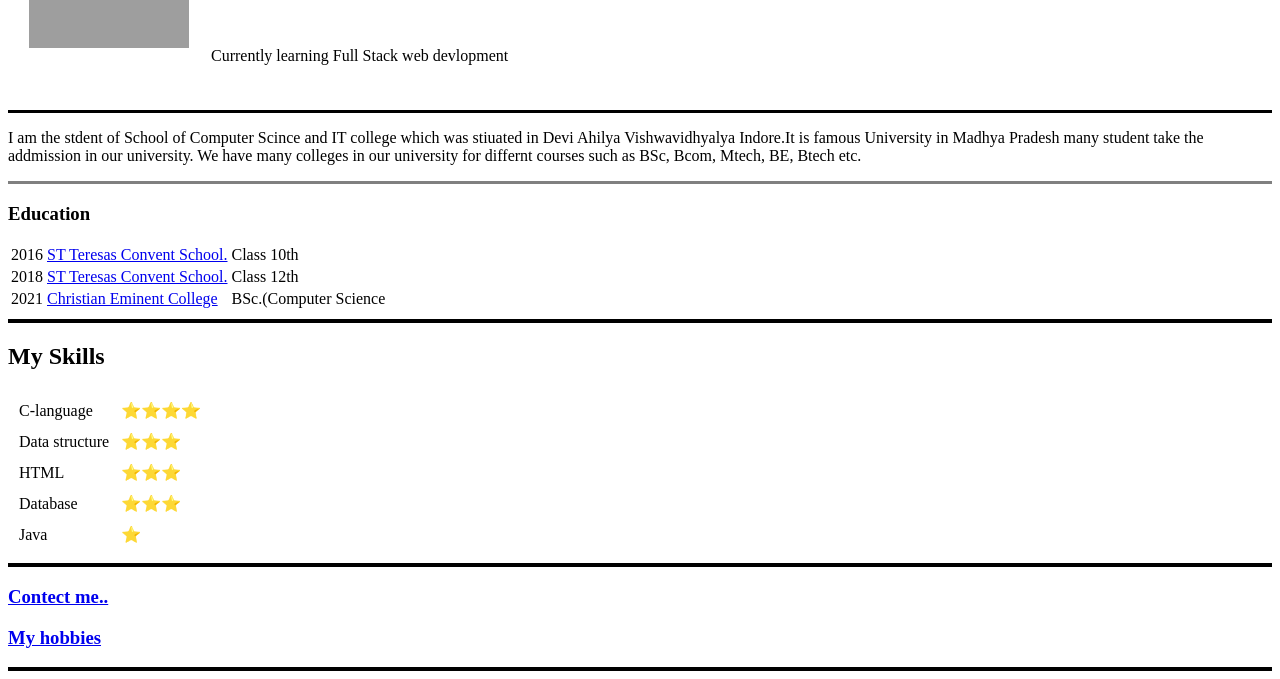
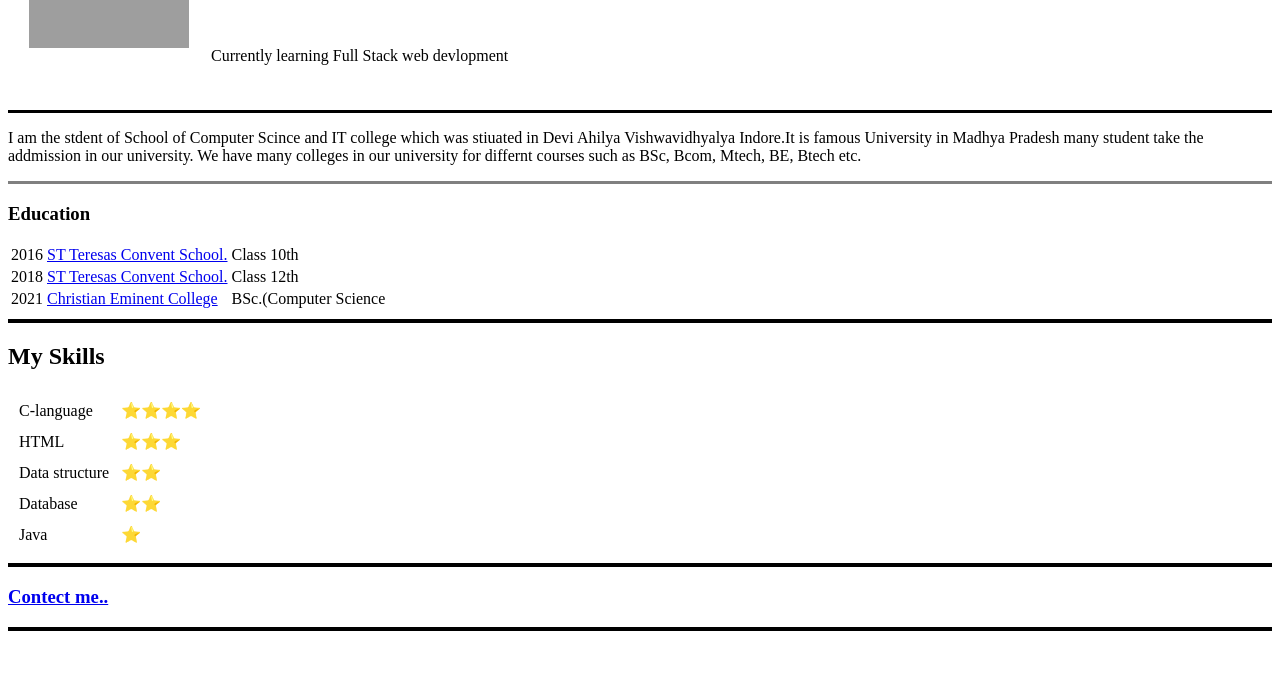
Before and after one commit to Ayuchawda/cv, a plain HTML site: page index.html in a window 1280 px wide. Shown: the part 130-809 px from the top of the page. Drawn offline with Linux system fonts and the light colour scheme; grey boxes are pictures that could not be loaded.

Commit message:
Add initial CV website files

```diff
--- a/index.html
+++ b/index.html
@@ -41,7 +41,7 @@
             <td> BSc.(Computer Science </td>
         </tr>
     </table>
-    <hr size="4" color="black">
+    <hr size="4" color="black" noshade>
 
     <h2>My Skills</h2>
     <table cellspacing="10">
@@ -50,16 +50,17 @@
                      <td>⭐⭐⭐⭐</td>
                  </tr>
                  <tr>
-                     <td>Data structure</td>
-                     <td>⭐⭐⭐</td>
-                 </tr>
-                 <tr>
                      <td>HTML</td>
                      <td>⭐⭐⭐</td>
                  </tr>
                  <tr>
+                     <td>Data structure</td>
+                     <td>⭐⭐</td>
+                 </tr>
+
+                 <tr>
                      <td>Database</td>
-                     <td>⭐⭐⭐</td>
+                     <td>⭐⭐</td>
                  </tr>
                  <tr>
                      <td>Java</td>
@@ -68,7 +69,6 @@
     </table>
      <hr size="4" color=" Black">
     <h3><a href="contect.html">Contect me..</a></h3>
-    <h3><a href="hobies.html">My hobbies</a></h3>
     <hr size="4" color=" Black">
     </body>
 
```
